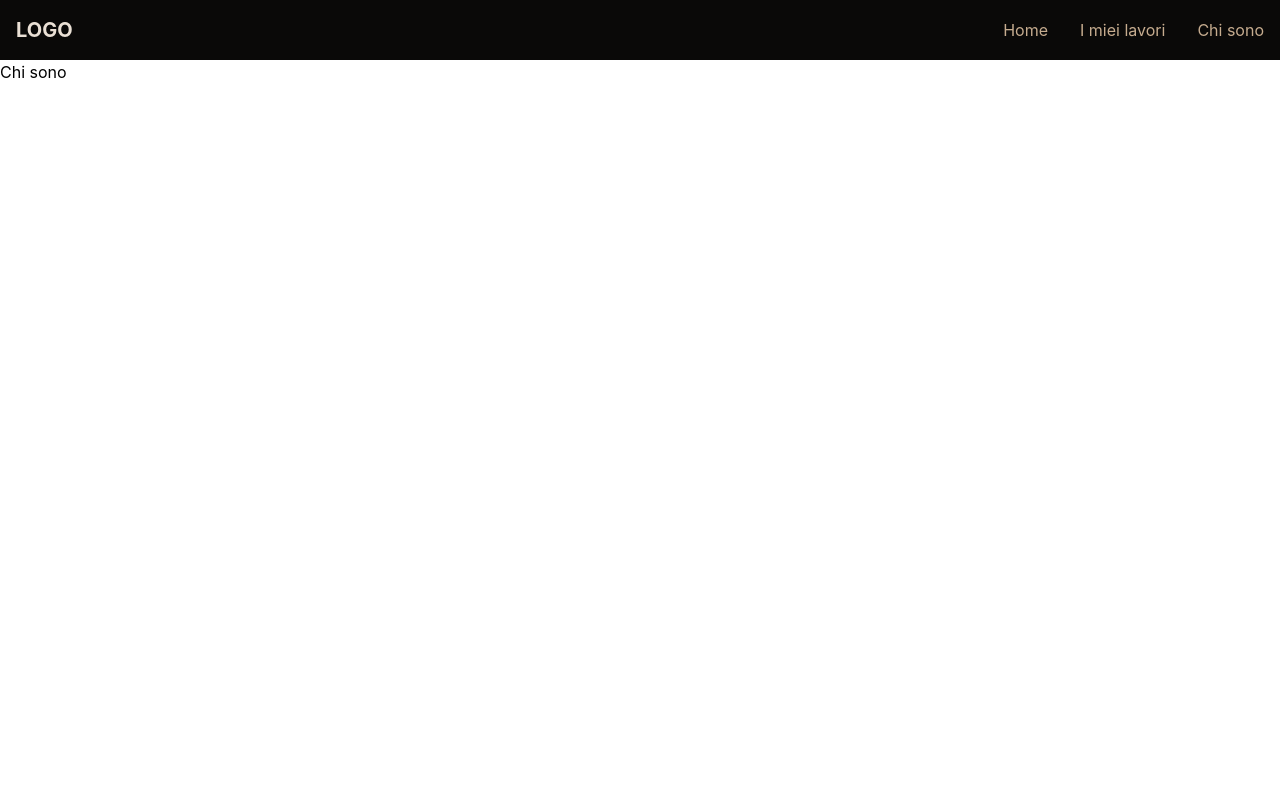
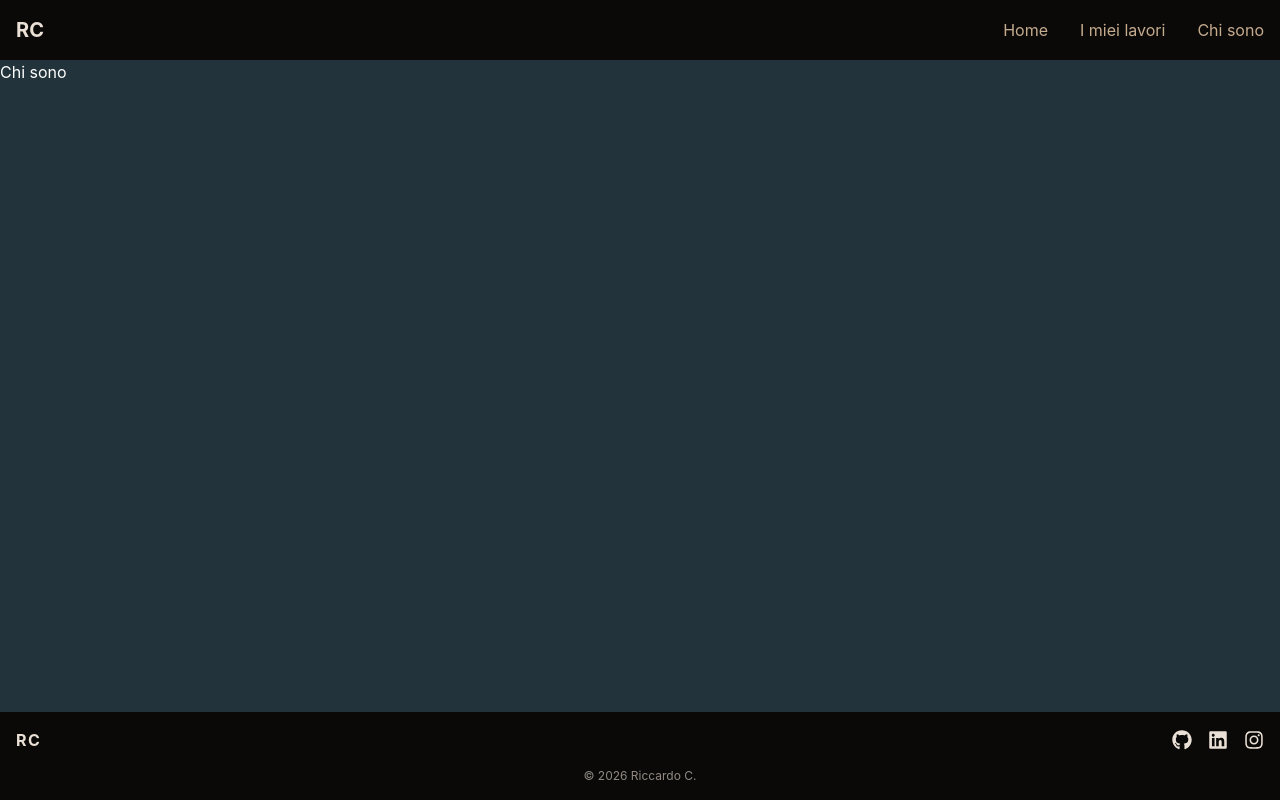
Before and after one commit to RiccardoCosta21/portfolio, a React (Vite) app: page /chi-sono in a window 1280 px wide. Built offline with nearby package versions, Linux system fonts and the light colour scheme.

Commit message:
feat: aggiunto footer e miglioramenti grafici
- Aggiunto componente Footer con icone social (GitHub, LinkedIn, Instagram)
- Layout App.jsx aggiornato con flex-col per footer sempre in fondo
- Aggiunta Hero section con presentazione e bottoni di navigazione
- Installato react-icons

```diff
--- a/package.json
+++ b/package.json
@@ -15,6 +15,7 @@
     "flowbite-react": "^0.12.17",
     "react": "^19.2.4",
     "react-dom": "^19.2.4",
+    "react-icons": "^5.6.0",
     "react-router-dom": "^7.13.1",
     "tailwindcss": "^4.2.2"
   },
--- a/src/App.jsx
+++ b/src/App.jsx
@@ -3,16 +3,22 @@ import Home from "./pages/Home";
 import Progetti from "./pages/Progetti";
 import ChiSono from "./pages/ChiSono";
 import Navbar from "./components/Navbar";
+import Footer from "./components/Footer";
 
 function App() {
     return (
         <BrowserRouter>
+            <div className="min-h-screen flex flex-col text-white" style={{ backgroundColor: "var(--color-primary)" }}>
                 <Navbar />
+                <main className="flex-1">
                     <Routes>
                         <Route path="/" element={<Home />} />
                         <Route path="/progetti" element={<Progetti />} />
                         <Route path="/chi-sono" element={<ChiSono />} />
                     </Routes>
+                </main>
+                <Footer />
+            </div>
         </BrowserRouter>
     );
 }
--- /dev/null
+++ b/src/components/Footer.jsx
@@ -0,0 +1,37 @@
+import { FaGithub, FaLinkedin, FaInstagram } from "react-icons/fa";
+
+export default function Footer() {
+    return (
+        <footer
+            className="p-4 mt-8"
+            style={{ backgroundColor: "var(--color-dark)", color: "var(--color-light)" }}
+        >
+            <div className="flex justify-between items-center mb-4">
+
+                {/* Logo */}
+                <p className="font-bold tracking-widest">
+                    RC
+                </p>
+
+                {/* Social placeholder */}
+                <div className="flex gap-4">
+                    <a href="https://github.com/RiccardoCosta21" target="_blank">
+                        <FaGithub size={20} />
+                    </a>
+                    <a href="https://www.linkedin.com/in/riccardo-costa-880822194/" target="_blank">
+                        <FaLinkedin size={20} />
+                    </a>
+                    <a href="https://www.instagram.com/rikiicosta/" target="_blank">
+                        <FaInstagram size={20} />
+                    </a>
+                </div>
+
+            </div>
+
+            {/* Copyright */}
+            <p className="text-xs text-center opacity-60">
+                &copy; {new Date().getFullYear()} Riccardo C.
+            </p>
+        </footer>
+    );
+}
--- a/src/components/Hero.jsx
+++ b/src/components/Hero.jsx
@@ -3,14 +3,19 @@ import {Link} from "react-router-dom";
 export default function Hero() {
     return (
 
-            <div className="flex flex-col justify-center items-center py-8">
+            <div className="flex flex-col justify-center items-center py-8" style={{ backgroundColor: "var(--color-primary)" }}>
                 <h1 className="text-3xl font-bold" style={{ color: "var(--color-light)" }}>Ciao, sono Riccardo!</h1>
                 <h3 className="text-lg m-3 " style={{ color: "var(--color-accent)" }}>Studente di informatica e appassionato di sviluppo</h3>
                 <div>
-                    <Link to="/progetti" className="rounded-full px-6 py-2 ...">
+                    <Link to="/progetti" className="rounded-full px-6 py-2 m-3 hover:opacity-50 transition-opacity duration-200 inline-block w-fit"
+                    style={{ backgroundColor: "var(--color-accent)", color: "var(--color-dark)" }}>
                         I miei progetti
                     </Link>
-                    <Link to="/chi-sono" className="rounded-full px-6 py-2 ..." >
+                    <Link to="/chi-sono" className="rounded-full px-6 py-2 m-3 hover:opacity-50 transition-opacity duration-200 inline-block w-fit"
+                    style={{
+                            border: "1px solid var(--color-accent)",
+                            color: "var(--color-accent)",
+                            backgroundColor: "transparent"}}>
                         Chi sono
                     </Link>
                 </div>
--- a/src/components/Navbar.jsx
+++ b/src/components/Navbar.jsx
@@ -11,7 +11,7 @@ export default function Navbar() {
             <div className="flex items-center justify-between">
                 {/* Logo */}
                 <div className="text-xl font-bold cursor-pointer" style={{ color: "var(--color-light)" }}>
-                    LOGO
+                    RC
                 </div>
 
                 {/* Menu desktop - visibile solo su schermi md e superiori */}
@@ -23,7 +23,7 @@ export default function Navbar() {
 
                 {/* Bottone hamburger - visibile solo su mobile */}
                 <button
-                    className="md:hidden text-2xl"
+                    className="md:hidden text-2xl" style={{ color: "var(--color-accent"}}
                     onClick={() => setIsOpen(!isOpen)}
                 >
                     ☰
--- a/src/pages/Home.jsx
+++ b/src/pages/Home.jsx
@@ -8,7 +8,7 @@ function Home() {
     const { repos, loading, error } = useGithubRepos("RiccardoCosta21");
 
     return (
-        <div className="min-h-screen text-white" style={{ backgroundColor: "var(--color-primary)" }}>
+        <div className="min-h-screen text-white">
             <Hero />
 
             {/* Messaggio di caricamento */}
```
Also changed, not shown: 1 other file (tests, documents, lock files or other folders). Lines whose indentation alone changed are shown as unchanged.
